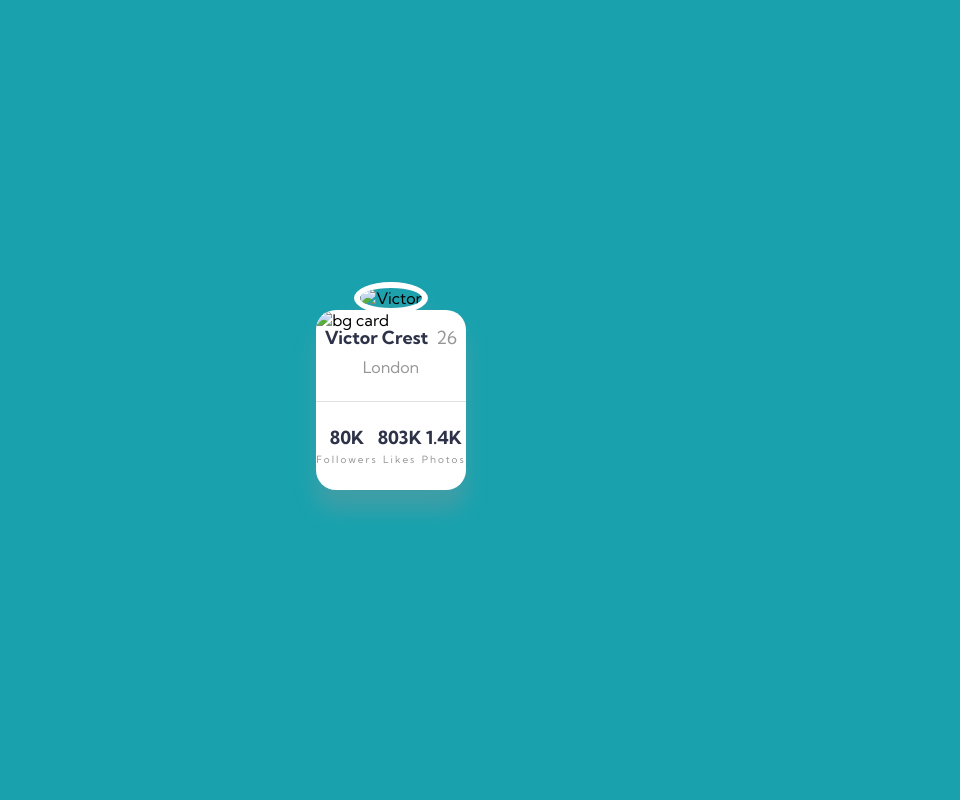
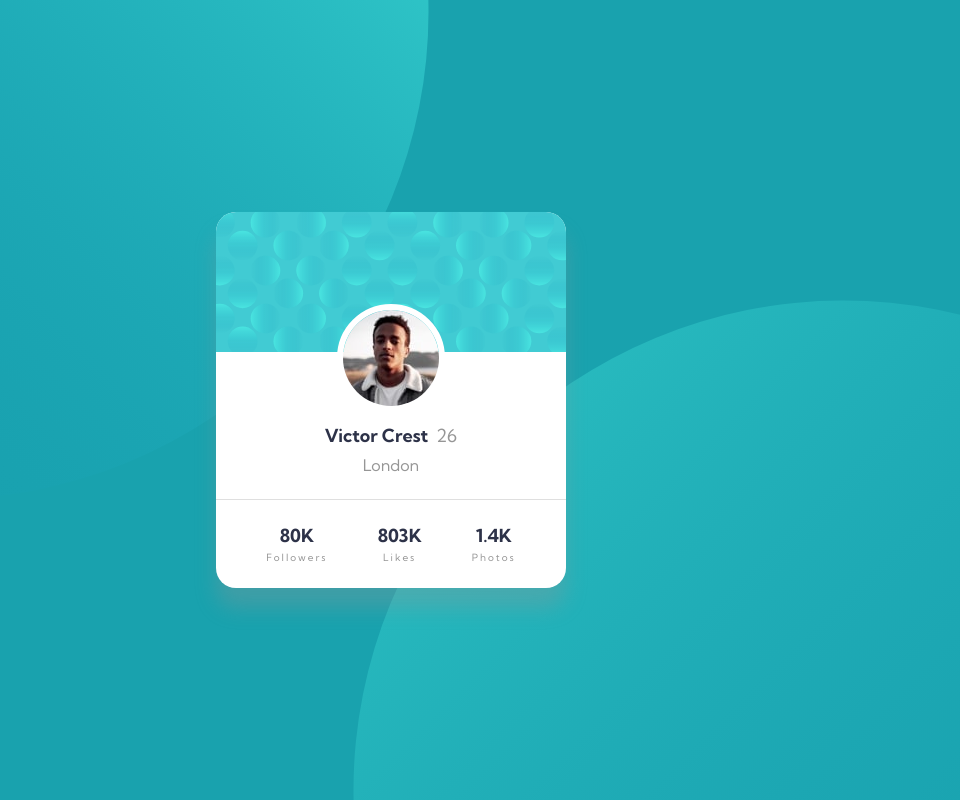
Before and after one commit to Arcanvs/fm-profileCardComponent, a website: page index.html in a window 1280 px wide. Shown: the whole page, without its empty margins (249-1209 px from the left). Drawn offline with Linux system fonts and the light colour scheme; the site is published under a folder, as on GitHub Pages, so addresses that start at the root find nothing.

Commit message:
fix ruta img

```diff
--- a/index.html
+++ b/index.html
@@ -11,8 +11,8 @@
 		<main>
 			<!-- <img src="/images/bg-pattern-top.svg" alt="bg top" style="position: fixed;left: -10%;top: -50%;z-index: 1;"> -->
 			<div class="card" style="z-index: 10;">
-				<img class="card__bg" src="/images/bg-pattern-card.svg" alt="bg card">
-				<img class="card__profile" src="/images/image-victor.jpg" alt="Victor">
+				<img class="card__bg" src="./images/bg-pattern-card.svg" alt="bg card">
+				<img class="card__profile" src="./images/image-victor.jpg" alt="Victor">
 				<div class="card__name">
 					<h1>
 						Victor Crest <span>26</span>
--- a/src/sass/main.scss
+++ b/src/sass/main.scss
@@ -19,8 +19,8 @@ body {
 		min-width: 375px;
 		justify-content: center;
 		align-items: center;
-		background: url('/images/bg-pattern-top.svg') left -300px top -478px no-repeat,
-					url('/images/bg-pattern-bottom.svg') right -300px bottom -478px no-repeat;
+		background: url('../../images/bg-pattern-top.svg') left -300px top -478px no-repeat,
+					url('../../images/bg-pattern-bottom.svg') right -300px bottom -478px no-repeat;
 		background-size: 978px 978px;
 	}
 }
@@ -86,8 +86,8 @@ body {
 
 @media (max-width: 375px){
 	main {
-		background: url('/images/bg-pattern-top.svg') left -480px top -380px no-repeat,
-					url('/images/bg-pattern-bottom.svg') right -480px bottom -380px no-repeat !important;
+		background: url('../../images/bg-pattern-top.svg') left -480px top -380px no-repeat,
+					url('../../images/bg-pattern-bottom.svg') right -480px bottom -380px no-repeat !important;
 		background-size: 700px 700px !important;
 	}
 }
```
Also changed, not shown: assets/css/main.css.
